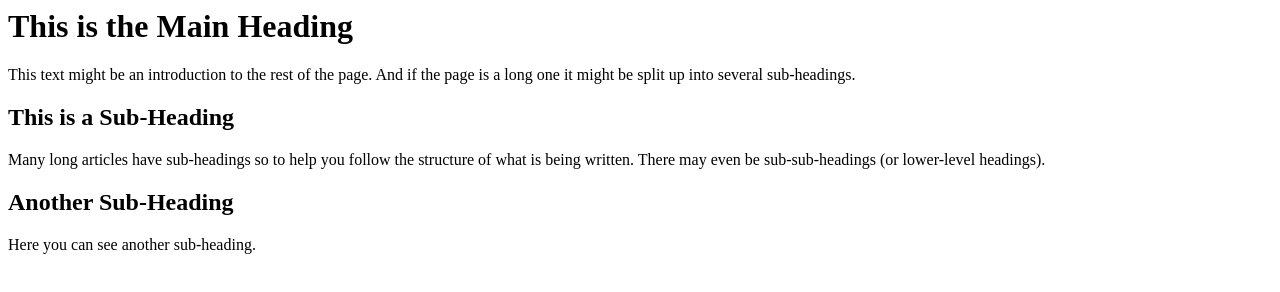
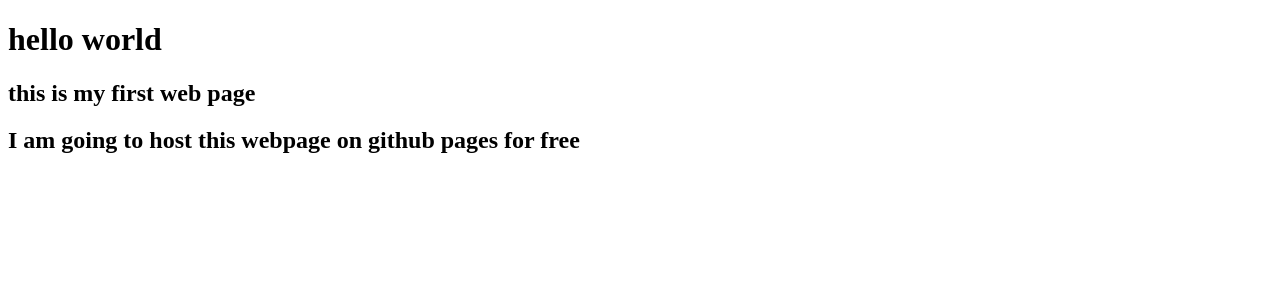
Before and after one commit to Huzaif-khan/b9-web-dev-1, a plain HTML site: page index.html in a window 1280 px wide. Drawn offline with Linux system fonts and the light colour scheme.

Commit message:
just a heading

```diff
--- a/index.html
+++ b/index.html
@@ -1,15 +1,24 @@
-<html>
-    <body>
-        <h1>This is the Main Heading</h1>
-        <p>This text might be an introduction to the rest of
-               the page. And if the page is a long one it might
-               be split up into several sub-headings.<p>
-        <h2>This is a Sub-Heading</h2>
-        <p>Many long articles have sub-headings so to help
-               you follow the structure of what is being written.
-               There may even be sub-sub-headings (or lower-level
-               headings).</p>
-        <h2>Another Sub-Heading</h2>
-        <p>Here you can see another sub-heading.</p>
-    </body>
- </html>
+<!DOCTYPE html>
+<html lang="en">
+<head>
+    <meta charset="UTF-8">
+    <meta name="viewport" content="width=device-width, initial-scale=1.0">
+    <title>This is the Title of the Page</title>
+</head>
+<body>
+
+
+    <!-- https://developer.mozilla.org/en-US/docs/Web/HTML/Element -->
+
+    <h1> hello world </h1>
+
+    <h2>this is my first web page</h2>
+    <h2>I am going to host this webpage on github pages for free</h2>
+
+
+
+</body>
+
+
+
+</html>
```
